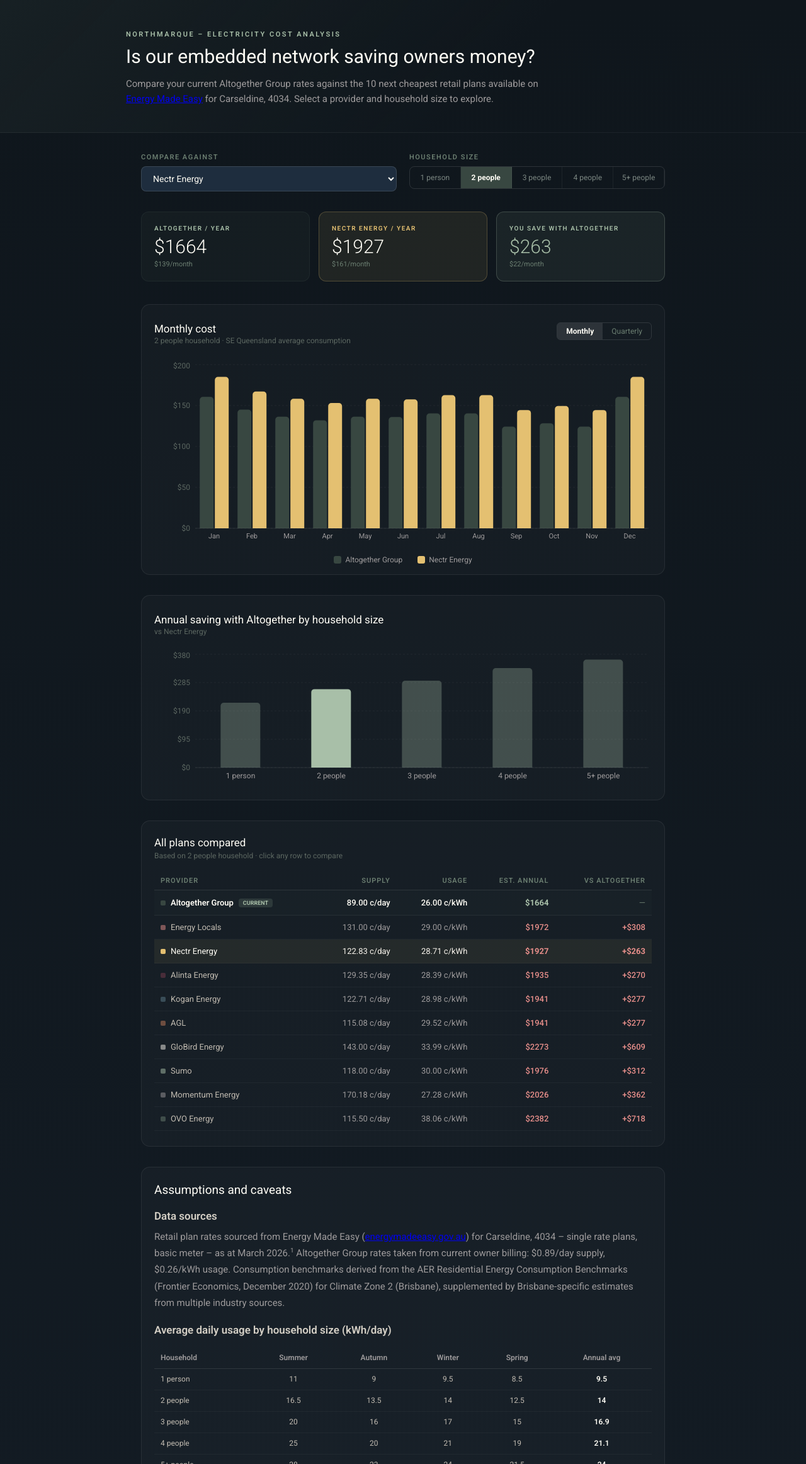
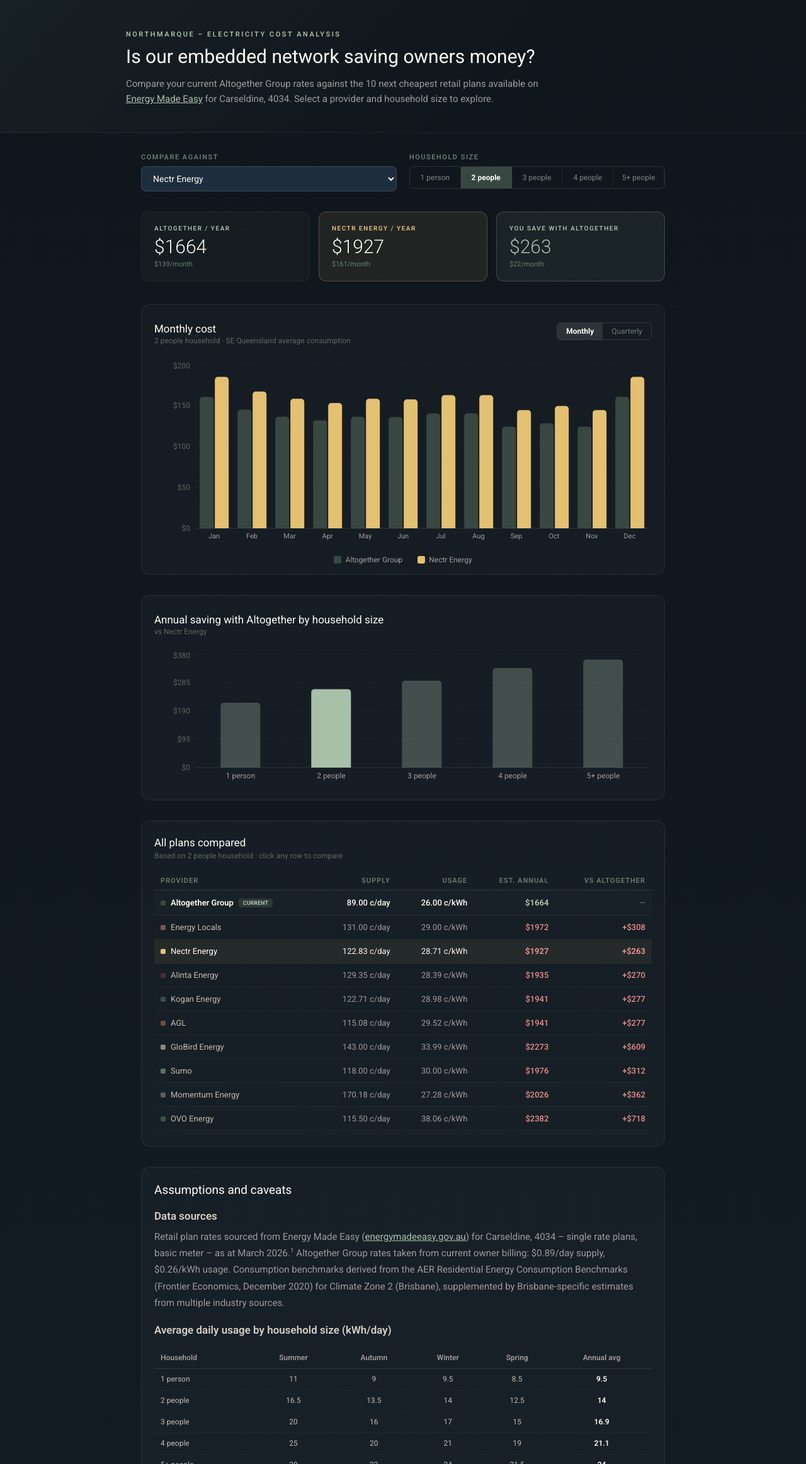
Before and after one commit to dmpohlmann/nmqelecvis, a React (Vite) app: page / in a window 1280 px wide. Shown: the top 2325 px of the page at 63% size. Built offline with nearby package versions, Linux system fonts and the light colour scheme.

Commit message:
Change link colours to fix contrast

```diff
--- a/src/App.jsx
+++ b/src/App.jsx
@@ -126,7 +126,7 @@
           <div className="sans" style={{ fontSize: 11, letterSpacing: 2.5, textTransform: "uppercase", color: "#A8BFA8", marginBottom: 10, fontWeight: 600 }}>Northmarque – Electricity cost analysis</div>
           <h1 style={{ fontSize: 30, fontWeight: 400, lineHeight: 1.25, margin: "0 0 12px", color: "#FFFDF5" }}>Is our embedded network saving owners money?</h1>
           <p className="sans" style={{ fontSize: 15, color: "#9D9A9B", margin: 0, lineHeight: 1.65, maxWidth: 660 }}>
-            Compare your current Altogether Group rates against the 10 next cheapest retail plans available on <a href="https://www.energymadeeasy.gov.au/">Energy Made Easy</a> for Carseldine, 4034. Select a provider and household size to explore.
+            Compare your current Altogether Group rates against the 10 next cheapest retail plans available on <a href="https://www.energymadeeasy.gov.au/" style={{ color: "#A8BFA8" }}>Energy Made Easy</a> for Carseldine, 4034. Select a provider and household size to explore.
           </p>
         </div>
       </div>
@@ -290,7 +290,7 @@
 
             <div style={{ marginBottom: 16 }}>
               <div style={{ color: "#D4CFC5", fontSize: 17, fontWeight: 600, marginBottom: 4 }}>Data sources</div>
-              <div>Retail plan rates sourced from Energy Made Easy (<a href="https://energymadeeasy.gov.au">energymadeeasy.gov.au</a>) for Carseldine, 4034 {"\u2013"} single rate plans, basic meter {"\u2013"} as at March 2026.<sup style={{ fontSize: 10, verticalAlign: "super", lineHeight: 0 }}>1</sup> Altogether Group rates taken from current owner billing: $0.89/day supply, $0.26/kWh usage. Consumption benchmarks derived from the AER Residential Energy Consumption Benchmarks (Frontier Economics, December 2020) for Climate Zone 2 (Brisbane), supplemented by Brisbane-specific estimates from multiple industry sources.</div>
+              <div>Retail plan rates sourced from Energy Made Easy (<a href="https://energymadeeasy.gov.au" style={{ color: "#A8BFA8" }}>energymadeeasy.gov.au</a>) for Carseldine, 4034 {"\u2013"} single rate plans, basic meter {"\u2013"} as at March 2026.<sup style={{ fontSize: 10, verticalAlign: "super", lineHeight: 0 }}>1</sup> Altogether Group rates taken from current owner billing: $0.89/day supply, $0.26/kWh usage. Consumption benchmarks derived from the AER Residential Energy Consumption Benchmarks (Frontier Economics, December 2020) for Climate Zone 2 (Brisbane), supplemented by Brisbane-specific estimates from multiple industry sources.</div>
             </div>
 
             <div style={{ marginBottom: 16 }}>
```
